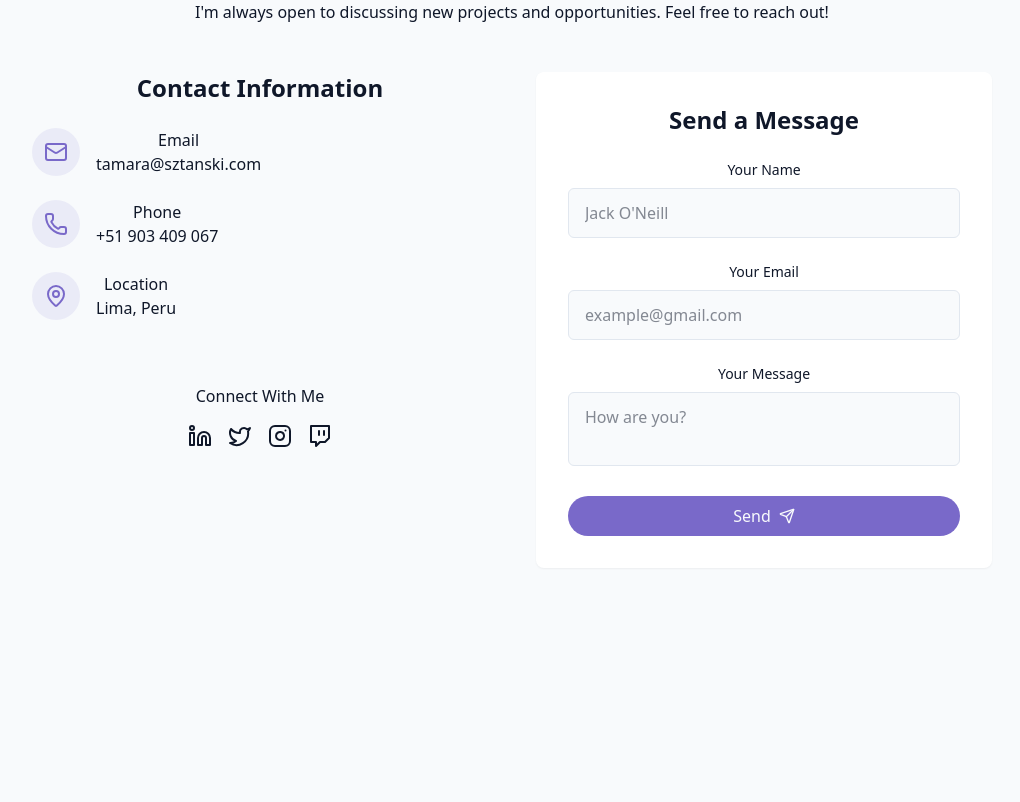
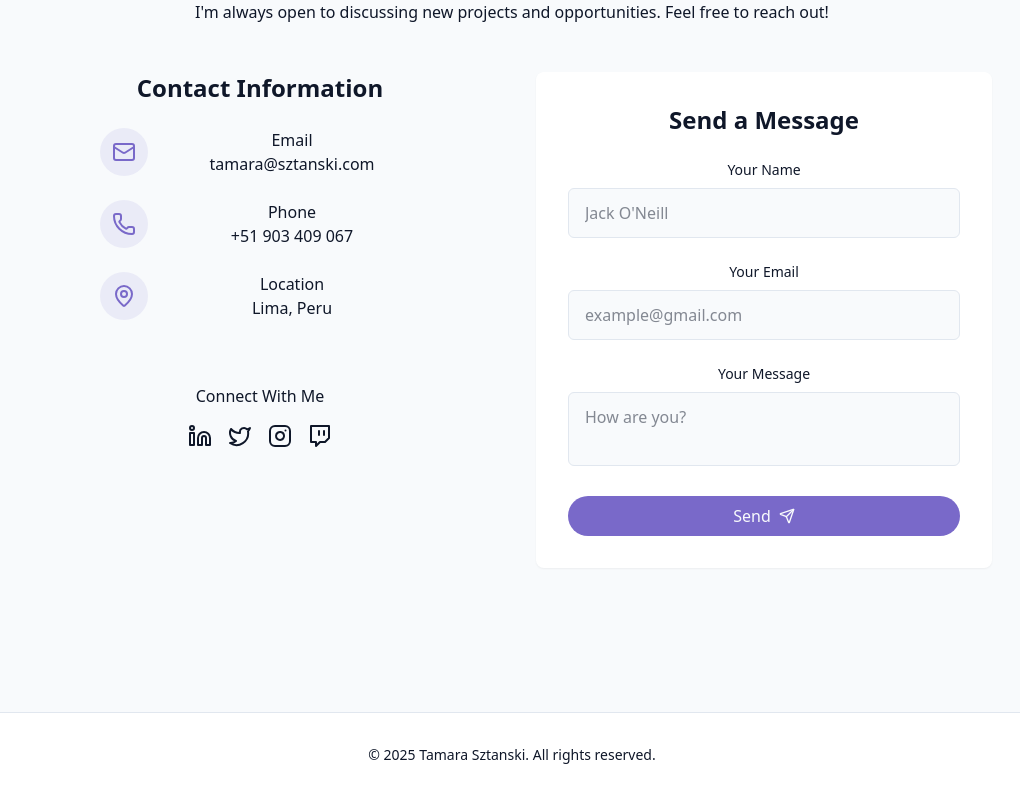
Before and after one commit to tsztan/MyPortfolio, a React (Vite) app: page / in a window 1280 px wide. Shown: the part 3280-4082 px from the top of the page, without its empty margins (128-1148 px from the left). Before the commit the page ends 3944 px from the top, so only its background shows below. Built offline with nearby package versions, Linux system fonts and the light colour scheme.

Commit message:
Adds Footer, updates Contact Section and Theme Toggle

```diff
--- a/src/components/ContactSection.jsx
+++ b/src/components/ContactSection.jsx
@@ -89,12 +89,12 @@ export const ContactSection = () => {
               {' '}
               Contact Information{' '}
             </h3>
-            <div className="space-y-6 justify-center">
-              <div className="flex items-start space-x-4">
+            <div className="space-y-6 flex flex-col items-center">
+              <div className="flex items-start space-x-4 w-80">
                 <div className="p-3 rounded-full bg-primary/10">
                   <Mail className="h-6 w-6 text-primary" />
                 </div>
-                <div>
+                <div className="flex-1 text-center">
                   <h4 className="font-medium"> Email </h4>
                   <a
                     href="mailto:tamara@sztanski.com"
@@ -104,11 +104,11 @@ export const ContactSection = () => {
                   </a>
                 </div>
               </div>
-              <div className="flex items-start space-x-4">
+              <div className="flex items-start space-x-4 w-80">
                 <div className="p-3 rounded-full bg-primary/10">
                   <Phone className="h-6 w-6 text-primary" />
                 </div>
-                <div>
+                <div className="flex-1 text-center">
                   <h4 className="font-medium"> Phone </h4>
                   <a
                     href="tel:+51903409067"
@@ -118,11 +118,11 @@ export const ContactSection = () => {
                   </a>
                 </div>
               </div>
-              <div className="flex items-start space-x-4">
+              <div className="flex items-start space-x-4 w-80">
                 <div className="p-3 rounded-full bg-primary/10">
                   <MapPin className="h-6 w-6 text-primary" />
                 </div>
-                <div>
+                <div className="flex-1 text-center">
                   <h4 className="font-medium"> Location </h4>
                   <a className="text-muted-foreground hover:text-primary transition-colors">
                     Lima, Peru
--- /dev/null
+++ b/src/components/Footer.jsx
@@ -0,0 +1,9 @@
+export const Footer = () => {
+  return (
+    <footer className="py-12 px-4 bg-card relative border-t border-border mt-12 pt-8 flex flex-wrap justify-center">
+      <p className="text-sm text-muted-foreground">
+        &copy; {new Date().getFullYear()} Tamara Sztanski. All rights reserved.
+      </p>
+    </footer>
+  );
+};
--- a/src/components/ThemeToggle.jsx
+++ b/src/components/ThemeToggle.jsx
@@ -32,7 +32,7 @@ export const ThemeToggle = () => {
     <button
       onClick={toggleTheme}
       className={cn(
-        'fixed max-sm:hidden top-5 right-5 z-50 rounded-full transition-colors duration-300',
+        'fixed max-sm:hidden top-3.5 right-5 z-50 rounded-full transition-colors duration-300',
         'focus:outline-hidden',
       )}
     >
--- a/src/pages/Home.jsx
+++ b/src/pages/Home.jsx
@@ -6,6 +6,7 @@ import { AboutSection } from '@/components/AboutSection';
 import { SkillsSection } from '@/components/SkillsSection';
 import { ProjectsSection } from '@/components/ProjectsSection';
 import { ContactSection } from '@/components/ContactSection';
+import { Footer } from '@/components/Footer';
 
 export const Home = () => {
   return (
@@ -20,6 +21,7 @@ export const Home = () => {
         <ProjectsSection />
         <ContactSection />
       </main>
+      <Footer />
     </div>
   );
 };
```
